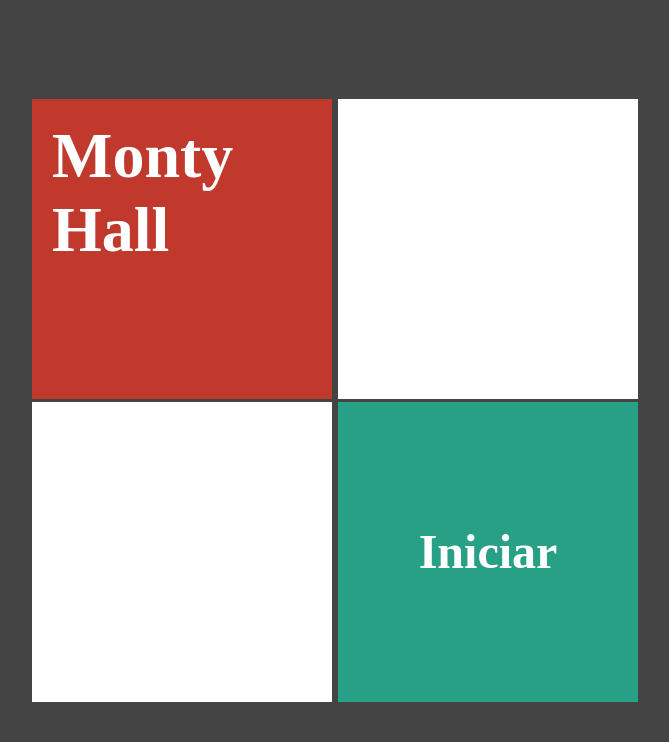
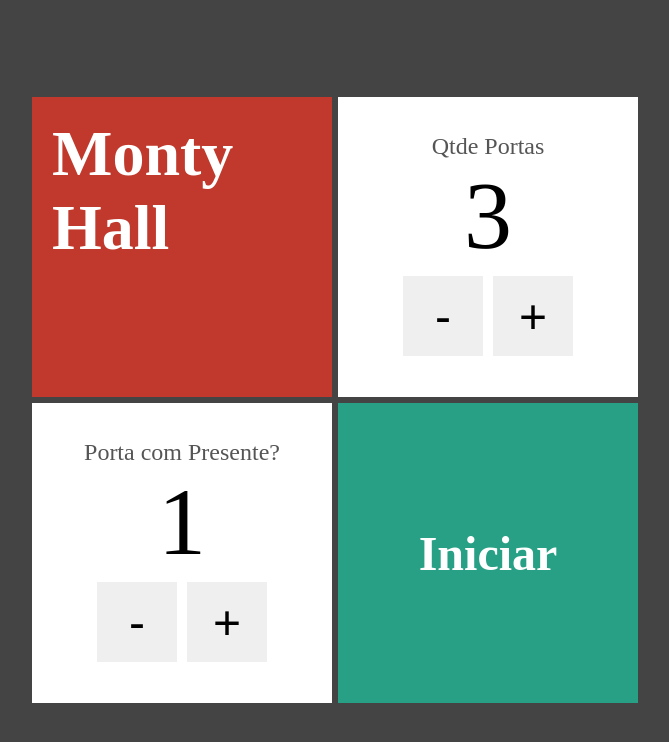
Before and after one commit to neanderdev/projeto-nextjs-portas, a Next.js app: page / in a window 1280 px wide. Shown: the top 742 px of the page, without its empty margins (305-974 px from the left). Built offline with nearby package versions, Linux system fonts and the light colour scheme.

Commit message:
Finalizando Formulário

```diff
--- /dev/null
+++ b/src/components/EntradaNumerica.tsx
@@ -0,0 +1,41 @@
+import styles from '../styles/EntradaNumerica.module.css';
+
+interface EntradaNumericaProps {
+    text: string;
+    value: number;
+    onChange: (newValue: number) => void;
+}
+
+export default function EntradaNumerica(props: EntradaNumericaProps) {
+    const dec = () => props.onChange(props.value - 1);
+
+    const inc = () => props.onChange(props.value + 1);
+
+    return (
+        <div className={styles.entradaNumerica}>
+            <span className={styles.text}>
+                {props.text}
+            </span>
+
+            <span className={styles.value}>
+                {props.value}
+            </span>
+
+            <div className={styles.botoes}>
+                <button
+                    className={styles.btn}
+                    onClick={dec}
+                >
+                    -
+                </button>
+
+                <button
+                    className={styles.btn}
+                    onClick={inc}
+                >
+                    +
+                </button>
+            </div>
+        </div>
+    );
+}
--- a/src/pages/index.tsx
+++ b/src/pages/index.tsx
@@ -1,10 +1,15 @@
 import Link from 'next/link';
+import { useState } from 'react';
 
 import styles from '../styles/Formulario.module.css';
 
 import Cartao from '../components/Cartao';
+import EntradaNumerica from '../components/EntradaNumerica';
 
 export default function Formulario() {
+  const [qtdePortas, setQtdePortas] = useState(3);
+  const [comPresente, setComPresente] = useState(1);
+
   return (
     <div className={styles.formulario}>
       <div>
@@ -12,14 +17,26 @@
           <h1>Monty Hall</h1>
         </Cartao>
 
-        <Cartao></Cartao>
+        <Cartao>
+          <EntradaNumerica
+            text='Qtde Portas'
+            value={qtdePortas}
+            onChange={(novaQtde) => setQtdePortas(novaQtde)}
+          />
+        </Cartao>
       </div>
 
       <div>
-        <Cartao></Cartao>
+        <Cartao>
+          <EntradaNumerica
+            text='Porta com Presente?'
+            value={comPresente}
+            onChange={(novaPortaComPresente) => setComPresente(novaPortaComPresente)}
+          />
+        </Cartao>
 
         <Cartao bgcolor="#28a085">
-          <Link href={`/jogo/4/2`} className={styles.link}>
+          <Link href={`/jogo/${qtdePortas}/${comPresente}`} className={styles.link}>
             <h2>
               Iniciar
             </h2>
--- /dev/null
+++ b/src/styles/EntradaNumerica.module.css
@@ -0,0 +1,38 @@
+.entradaNumerica {
+  display: flex;
+  flex: 1;
+  flex-direction: column;
+  align-items: center;
+  justify-content: center;
+
+  color: #000;
+}
+
+.text {
+  color: #555;
+
+  font-size: 1.5rem;
+}
+
+.value {
+  font-size: 6rem;
+}
+
+.botoes {
+  display: flex;
+}
+
+.btn {
+  display: flex;
+  justify-content: center;
+  align-items: center;
+
+  font-size: 3rem;
+
+  width: 80px;
+  height: 80px;
+
+  margin: 5px;
+
+  border: none;
+}
--- a/src/styles/Formulario.module.css
+++ b/src/styles/Formulario.module.css
@@ -1,9 +1,14 @@
 .formulario {
   display: flex;
+  flex-direction: column;
   justify-content: center;
   align-items: center;
 
   height: 100vh;
+}
+
+.formulario > div {
+  display: flex;
 }
 
 .link {
@@ -13,4 +18,6 @@
   flex: 1;
 
   margin: 0;
+
+  cursor: pointer;
 }
```
